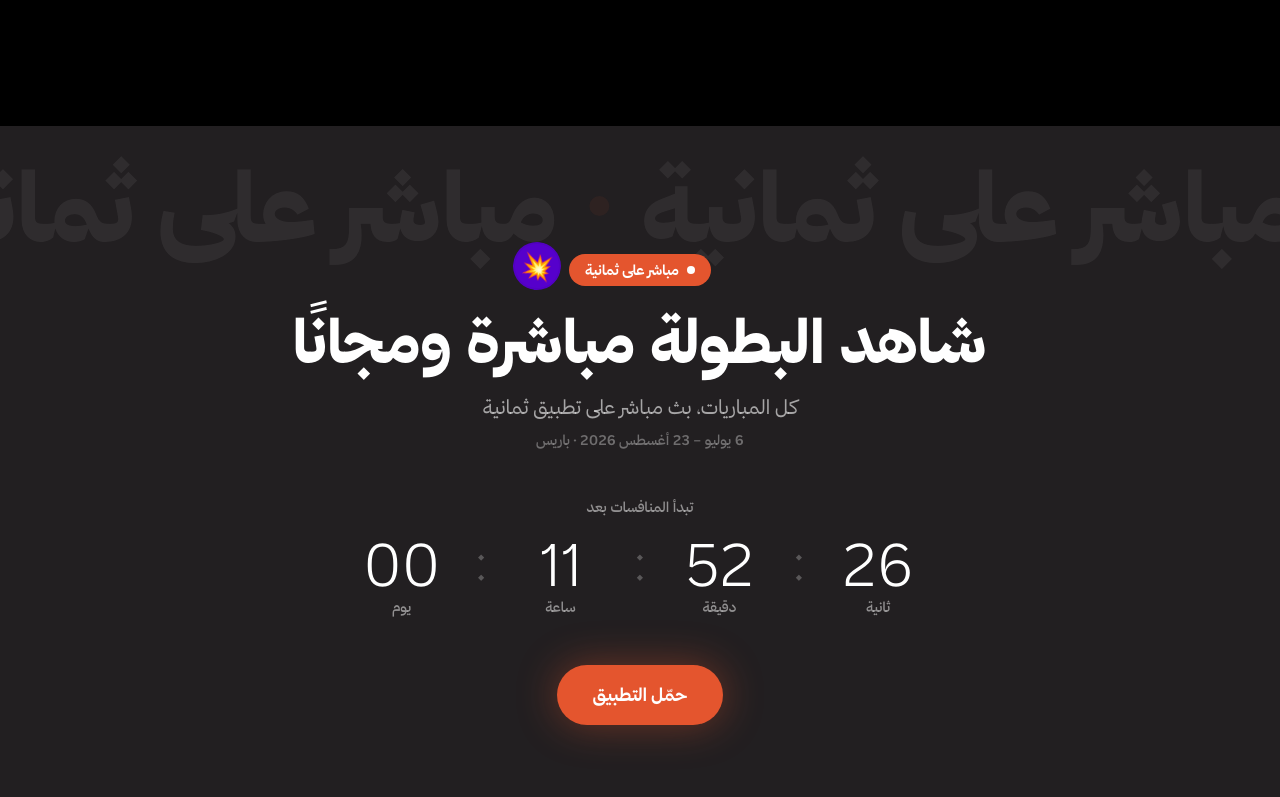
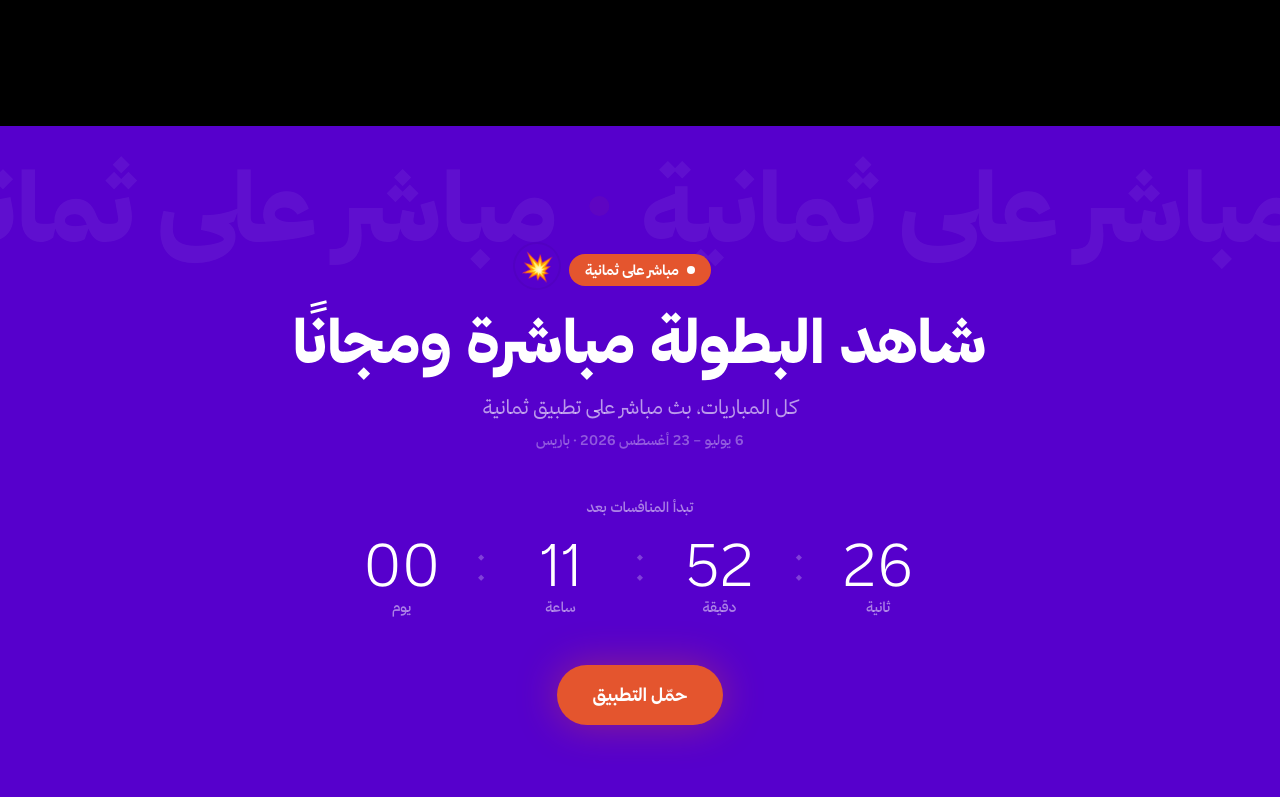
Before and after one commit to karimsoliman7/esports-world-cup-landing, a Next.js app: page /ar in a window 1280 px wide. Shown: the part 1763-2560 px from the top of the page. Built offline with nearby package versions, Linux system fonts and the light colour scheme.

Commit message:
Watch-live band background to purple
Co-Authored-By: Claude Fable 5 <noreply@anthropic.com>

```diff
--- a/components/WatchLiveBand.tsx
+++ b/components/WatchLiveBand.tsx
@@ -16,7 +16,7 @@ export default function WatchLiveBand({
   const ticker = Array.from({ length: 10 }, () => dict.ticker);
 
   return (
-    <section className="relative overflow-hidden bg-ink py-24 text-white md:py-32">
+    <section className="relative overflow-hidden bg-purple py-24 text-white md:py-32">
       {/* broadcast ticker — forced LTR so the loop animation reads the same in both locales */}
       <div
         dir="ltr"
```
